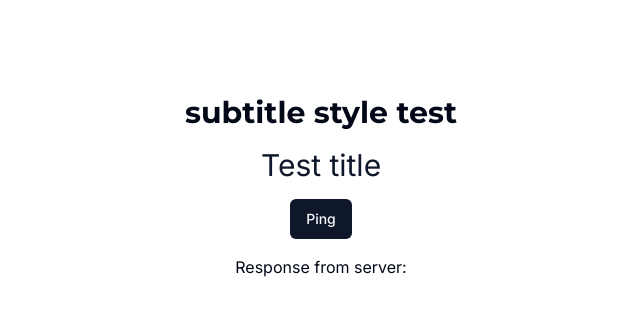
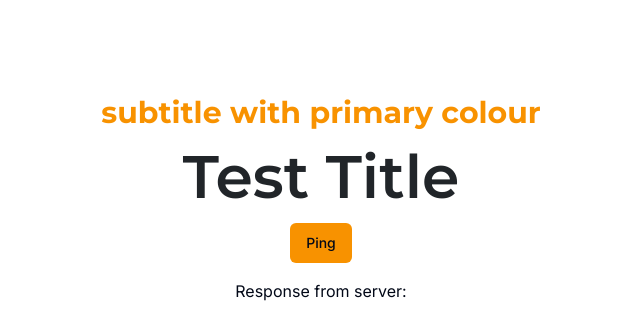
Before and after one commit to codersforcauses/Robodrone, a Next.js app in the folder client/: page / in a window 1280 px wide. Shown: the top 336 px of the page, without its empty margins (319-959 px from the left). Built offline with nearby package versions, Linux system fonts and the light colour scheme; no server answers.

Commit message:
Added Figma colour palette

```diff
--- a/client/src/pages/index.tsx
+++ b/client/src/pages/index.tsx
@@ -25,8 +25,8 @@ export default function Home() {
       )}
     >
       {/* Delete after style testing */}
-      <p className="subtitle">subtitle style test</p>
-      <h1 className="text-3xl text-primary">Test title</h1>
+      <p className="subtitle text-primary">subtitle with primary colour</p>
+      <h1 className="title-large text-dark">Test Title</h1>
       <Button onClick={() => setClicked(true)}>
         {isLoading ? "Loading" : "Ping"}
       </Button>
--- a/client/tailwind.config.ts
+++ b/client/tailwind.config.ts
@@ -25,19 +25,21 @@ const config = {
         worksans: ["var(--font-worksans)", ...fontFamily.sans],
       },
       colors: {
-        border: "hsl(var(--border))",
+        primary: "#F89200",
+        secondary: "#54595F",
+        text: "#7A7A7A",
+        light: "#F4F4F4",
+        dark: "#212529",
+        bgDark: "#151518",
+        bgLight: "F3F3F3",
+        bgCard: "#33302D",
+        border: "#4E4846",
+        buttonDark: "#030304",
+        // pre-set colors, to be deleted
         input: "hsl(var(--input))",
         ring: "hsl(var(--ring))",
         background: "hsl(var(--background))",
         foreground: "hsl(var(--foreground))",
-        primary: {
-          DEFAULT: "hsl(var(--primary))",
-          foreground: "hsl(var(--primary-foreground))",
-        },
-        secondary: {
-          DEFAULT: "hsl(var(--secondary))",
-          foreground: "hsl(var(--secondary-foreground))",
-        },
         destructive: {
           DEFAULT: "hsl(var(--destructive))",
           foreground: "hsl(var(--destructive-foreground))",
```
